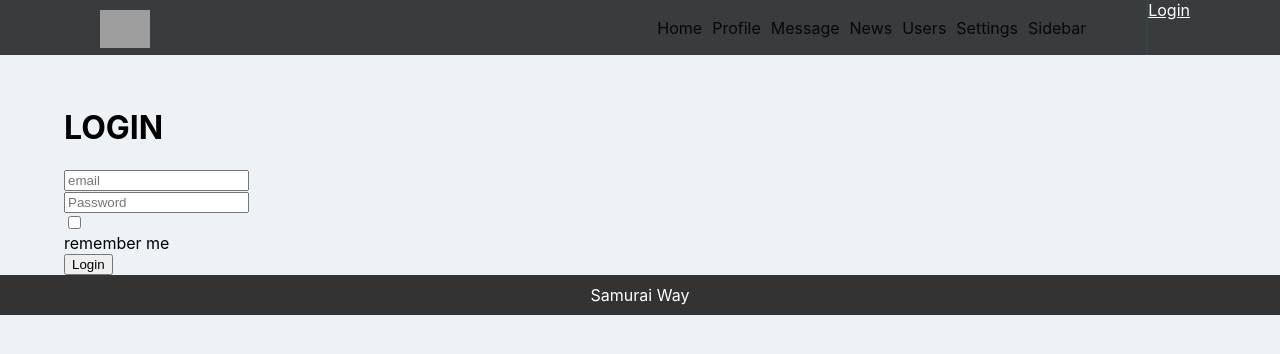
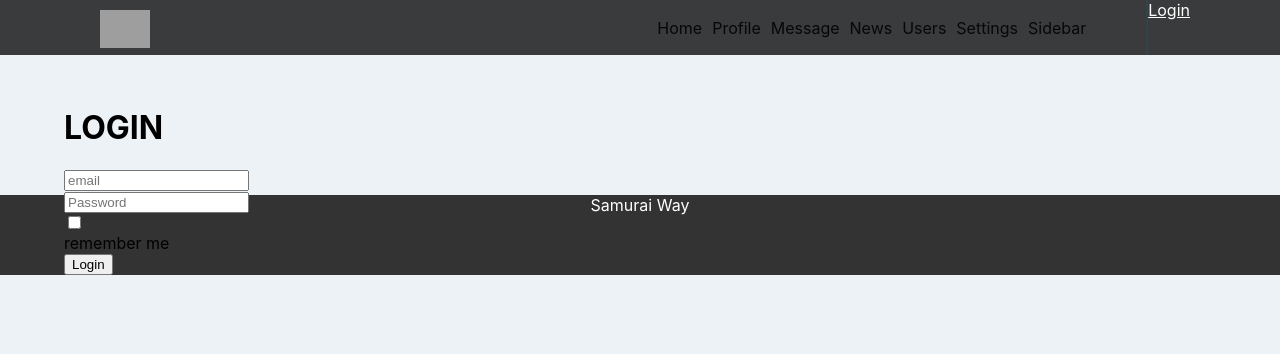
Before and after one commit to Alex-Fes/samurayway, a React (Create React App) app: page /#/login in a window 1280 px wide. Shown: the top 354 px of the page. Built offline with nearby package versions, Linux system fonts and the light colour scheme; no server answers; grey boxes are pictures that could not be loaded.

Commit message:
refactor: change style

```diff
--- a/src/App/App.css
+++ b/src/App/App.css
@@ -3,55 +3,43 @@
     min-height: 100vh;
 
     background-color: #edf2f6;
+    /*height: 100%*/
 }
 /*main styles*/
-main {
-    display: flex;
-    align-items: center;
-    justify-content: center;
+.main {
+    /*display: flex;*/
+    /*align-items: center;*/
+    /*justify-content: center;*/
 
-    box-sizing: border-box;
+    /*box-sizing: border-box;*/
 
+    /*box-sizing: border-box;*/
+    /*min-height: 100%;*/
+    /*padding-bottom: 90px;*/
 
+    /*border: 1px solid black;*/
+    /*position: relative;*/
 
-    border: 1px solid black;
+    /*min-height: 100%;*/
 }
 
-.row {
-    display: flex;
-
-    width: 100%;
-    margin: 0 auto;
-
-    /*border: 1px solid black;*/
-}
-.col-4 {
-    flex: 1;
-
-    min-height: 100vh;
-    padding: 20px;
-
-    border: 1px solid black;
-}
 
 /*footer styles*/
 .footer {
-    right: 0;
-    bottom: 0;
-    left: 0;
+    /*position: absolute;*/
+    /*bottom: 0;*/
+    /*left: 0;*/
 
-    padding: 10px;
+    /*width: 100%;*/
+    /*height: 50px;*/
+
+    height: 80px;
+    margin-top: -80px;
 
     color: #fff;
     text-align: center;
 
     background-color: #333;
-    /*padding: 10px;*/
-
-    /*color: #fff;*/
-    /*text-align: center;*/
-
-    /*background-color: #333;*/
 
 }
 
```
